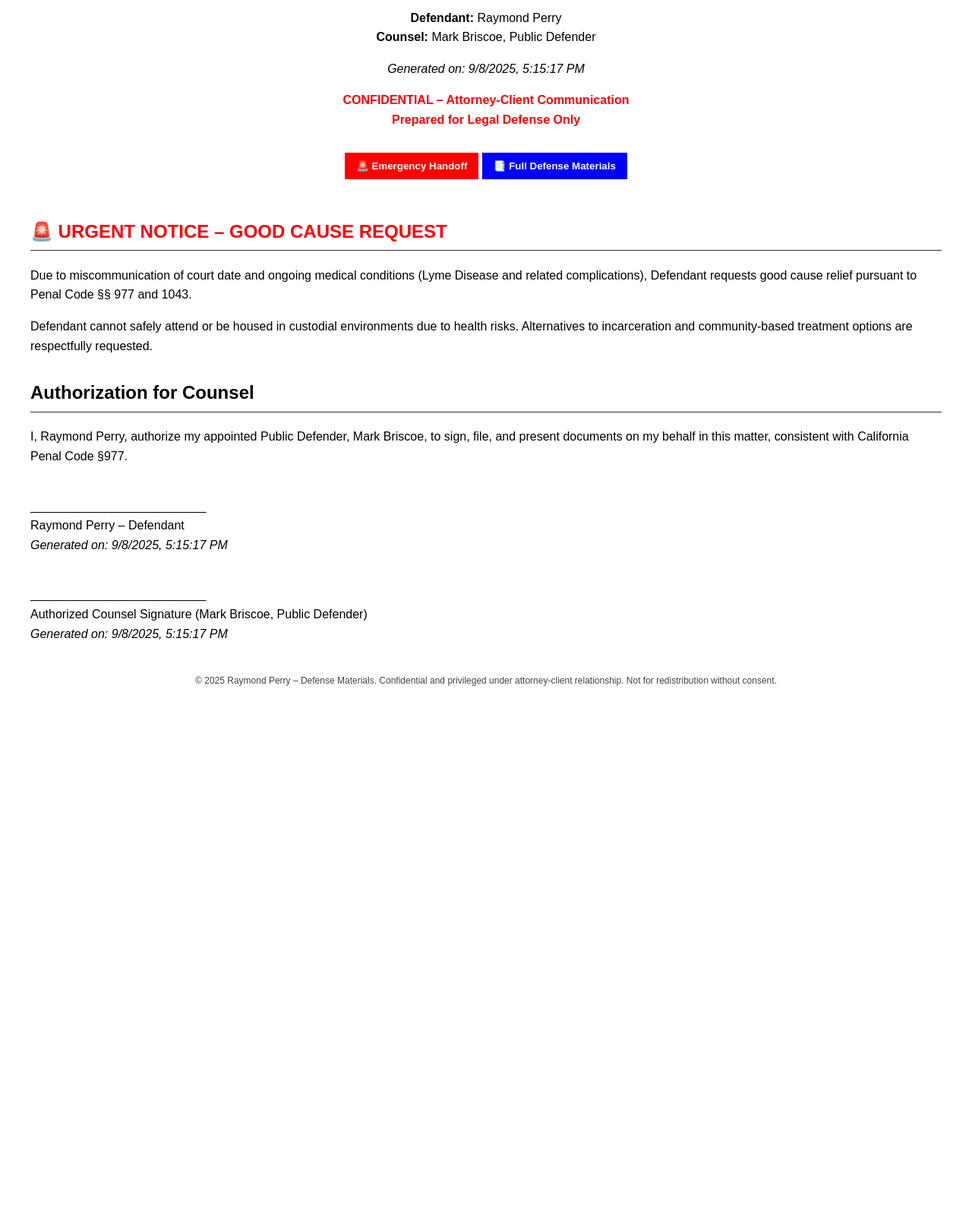
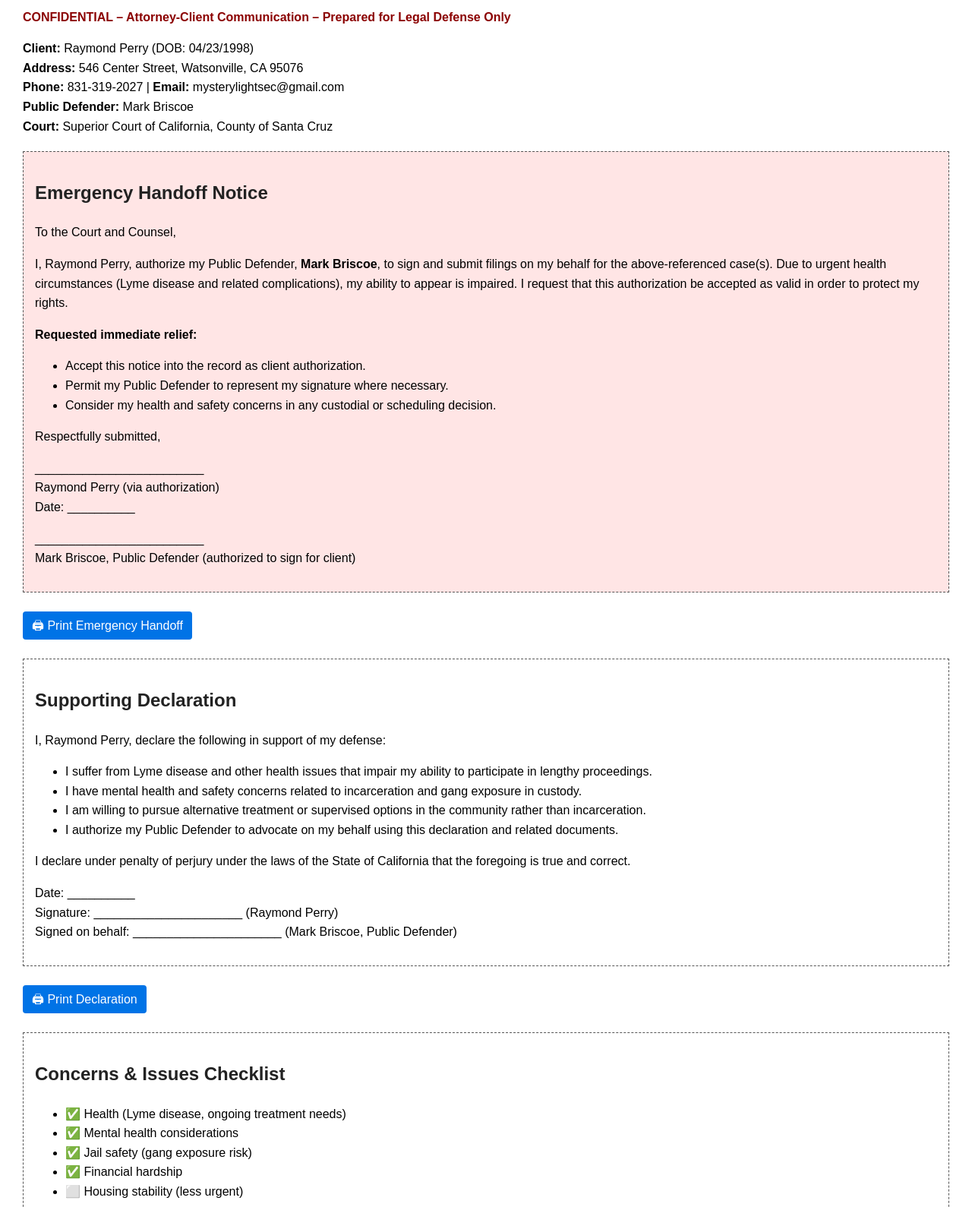
Before and after one commit to mysterylightsec-collab/collab-lightsec-public, a plain HTML site: page index.html in a window 1280 px wide. Shown: the part 93-1682 px from the top of the page at 76% size. Before the commit the page ends 1039 px from the top, so only its background shows below. Drawn offline with Linux system fonts and the light colour scheme.

Commit message:
Update index.html

```diff
--- a/index.html
+++ b/index.html
@@ -2,171 +2,104 @@
 <html lang="en">
 <head>
   <meta charset="UTF-8">
-  <title>Defense Materials – Raymond Perry</title>
+  <title>Defense Emergency Handoff - Raymond Perry</title>
   <style>
-    body { font-family: Arial, sans-serif; margin: 40px; line-height: 1.6; color:#000; }
-    header { text-align:center; margin-bottom:30px; }
-    header h1 { font-size: 28px; }
-    nav ul { list-style:none; padding:0; }
-    nav li { margin:8px 0; }
-    h2 { border-bottom:1px solid #333; padding-bottom:5px; margin-top:30px; }
-    .signature-block { margin-top:40px; }
-    .timestamp { font-style: italic; margin-top: 10px; }
-    footer { text-align:center; font-size: 12px; margin-top:40px; color:#444; }
-    .hidden { display:none; }
-    .toggle-btn { background:red; color:white; padding:10px 15px; border:none; cursor:pointer; font-weight:bold; margin-bottom:20px; }
-    .page-break { page-break-before: always; }
-    @media print {
-      .toggle-btn, nav { display:none; }
-      footer { position: fixed; bottom: 0; left: 0; right: 0; }
-    }
+    body { font-family: Arial, sans-serif; margin: 30px; line-height: 1.6; }
+    h1, h2, h3 { color: #222; }
+    .urgent { border: 2px solid red; padding: 15px; background: #ffe5e5; margin-bottom: 20px; }
+    .printable { border: 1px dashed #555; padding: 15px; margin: 20px 0; }
+    footer { font-size: 0.8em; color: #666; margin-top: 40px; text-align: center; }
+    .confidential { color: darkred; font-weight: bold; }
+    .button { display: inline-block; padding: 6px 12px; background: #0073e6; color: white;
+              text-decoration: none; border-radius: 4px; margin: 5px 0; }
   </style>
-  <script>
-    function setTimestamp() {
-      const now = new Date();
-      const formatted = now.toLocaleString();
-      document.querySelectorAll('.timestamp').forEach(el => el.textContent = "Generated on: " + formatted);
-    }
-    function toggleView(view) {
-      document.getElementById("emergency").classList.add("hidden");
-      document.getElementById("full").classList.add("hidden");
-      document.getElementById(view).classList.remove("hidden");
-    }
-    window.onload = setTimestamp;
-    window.onbeforeprint = setTimestamp;
-  </script>
 </head>
 <body>
 
-<header>
-  <h1>⚖️ Defense Materials – Raymond Perry</h1>
-  <p><strong>Defendant:</strong> Raymond Perry<br>
-  <strong>Counsel:</strong> Mark Briscoe, Public Defender</p>
-  <p class="timestamp"></p>
-  <p style="color:red; font-weight:bold;">CONFIDENTIAL – Attorney-Client Communication<br>
-  Prepared for Legal Defense Only</p>
-</header>
+  <h1>Defense Emergency Handoff</h1>
+  <p class="confidential">CONFIDENTIAL – Attorney-Client Communication – Prepared for Legal Defense Only</p>
+  <p><strong>Client:</strong> Raymond Perry (DOB: 04/23/1998)<br>
+     <strong>Address:</strong> 546 Center Street, Watsonville, CA 95076<br>
+     <strong>Phone:</strong> 831-319-2027 | <strong>Email:</strong> mysterylightsec@gmail.com<br>
+     <strong>Public Defender:</strong> Mark Briscoe<br>
+     <strong>Court:</strong> Superior Court of California, County of Santa Cruz</p>
 
-<div style="text-align:center;">
-  <button class="toggle-btn" onclick="toggleView('emergency')">🚨 Emergency Handoff</button>
-  <button class="toggle-btn" style="background:blue;" onclick="toggleView('full')">📑 Full Defense Materials</button>
-</div>
+  <!-- URGENT HANDOFF -->
+  <div class="urgent printable">
+    <h2>Emergency Handoff Notice</h2>
+    <p>To the Court and Counsel,</p>
+    <p>I, Raymond Perry, authorize my Public Defender, <strong>Mark Briscoe</strong>, to sign and submit filings on my behalf for the above-referenced case(s). Due to urgent health circumstances (Lyme disease and related complications), my ability to appear is impaired. I request that this authorization be accepted as valid in order to protect my rights.</p>
+    <p><strong>Requested immediate relief:</strong></p>
+    <ul>
+      <li>Accept this notice into the record as client authorization.</li>
+      <li>Permit my Public Defender to represent my signature where necessary.</li>
+      <li>Consider my health and safety concerns in any custodial or scheduling decision.</li>
+    </ul>
+    <p>Respectfully submitted,</p>
+    <p>_________________________<br>
+    Raymond Perry (via authorization)<br>
+    Date: __________</p>
+    <p>_________________________<br>
+    Mark Briscoe, Public Defender (authorized to sign for client)</p>
+  </div>
+  <a href="javascript:window.print()" class="button">🖨 Print Emergency Handoff</a>
 
-<!-- Emergency Handoff Section -->
-<div id="emergency">
-  <h2 style="color:red;">🚨 URGENT NOTICE – GOOD CAUSE REQUEST</h2>
-  <p>
-    Due to miscommunication of court date and ongoing medical conditions (Lyme Disease
-    and related complications), Defendant requests good cause relief pursuant to
-    Penal Code §§ 977 and 1043.
-  </p>
-  <p>
-    Defendant cannot safely attend or be housed in custodial environments due to
-    health risks. Alternatives to incarceration and community-based treatment
-    options are respectfully requested.
-  </p>
+  <!-- SUPPORTING DECLARATION -->
+  <div class="printable">
+    <h2>Supporting Declaration</h2>
+    <p>I, Raymond Perry, declare the following in support of my defense:</p>
+    <ul>
+      <li>I suffer from Lyme disease and other health issues that impair my ability to participate in lengthy proceedings.</li>
+      <li>I have mental health and safety concerns related to incarceration and gang exposure in custody.</li>
+      <li>I am willing to pursue alternative treatment or supervised options in the community rather than incarceration.</li>
+      <li>I authorize my Public Defender to advocate on my behalf using this declaration and related documents.</li>
+    </ul>
+    <p>I declare under penalty of perjury under the laws of the State of California that the foregoing is true and correct.</p>
+    <p>Date: __________<br>
+       Signature: ______________________ (Raymond Perry)<br>
+       Signed on behalf: ______________________ (Mark Briscoe, Public Defender)</p>
+  </div>
+  <a href="javascript:window.print()" class="button">🖨 Print Declaration</a>
 
-  <h2>Authorization for Counsel</h2>
-  <p>
-    I, Raymond Perry, authorize my appointed Public Defender, Mark Briscoe, to sign,
-    file, and present documents on my behalf in this matter, consistent with
-    California Penal Code §977.
-  </p>
+  <!-- ISSUES CHECKLIST -->
+  <div class="printable">
+    <h2>Concerns & Issues Checklist</h2>
+    <ul>
+      <li>✅ Health (Lyme disease, ongoing treatment needs)</li>
+      <li>✅ Mental health considerations</li>
+      <li>✅ Jail safety (gang exposure risk)</li>
+      <li>✅ Financial hardship</li>
+      <li>⬜ Housing stability (less urgent)</li>
+    </ul>
+  </div>
+  <a href="javascript:window.print()" class="button">🖨 Print Checklist</a>
 
-  <div class="signature-block">
-    <p>__________________________<br>
-    Raymond Perry – Defendant<br>
-    <span class="timestamp"></span></p>
+  <!-- BLANK FORMS (TEMPLATES) -->
+  <div class="printable">
+    <h2>Blank Forms (Ready for Use)</h2>
+    <p>These are structured for immediate use by the Public Defender. They are prefilled with client data where available.</p>
+    <h3>Motion to Continue</h3>
+    <p>Case No: ___________<br>
+       Defendant: Raymond Perry<br>
+       Reason: Health and safety concerns impair ability to appear. Request continuance.</p>
+
+    <h3>Motion for Alternative Treatment</h3>
+    <p>Case No: ___________<br>
+       Defendant: Raymond Perry<br>
+       Relief Requested: Consider treatment/mental health program instead of custody.</p>
+
+    <h3>General Declaration</h3>
+    <p>Case No: ___________<br>
+       Declarant: Raymond Perry<br>
+       Statement: ______________________</p>
   </div>
+  <a href="javascript:window.print()" class="button">🖨 Print Blank Forms</a>
 
-  <div class="signature-block">
-    <p>__________________________<br>
-    Authorized Counsel Signature (Mark Briscoe, Public Defender)<br>
-    <span class="timestamp"></span></p>
-  </div>
-</div>
-
-<!-- Full Defense Materials Section -->
-<div id="full" class="hidden">
-  <nav>
-    <h2>Table of Contents</h2>
-    <ul>
-      <li><a href="#good-cause">Good Cause Statement</a></li>
-      <li><a href="#health">Health & Safety Declarations</a></li>
-      <li><a href="#cases">Case Numbers & References</a></li>
-      <li><a href="#supporting">Supporting Documents</a></li>
-      <li><a href="#authorization">Authorization for Counsel</a></li>
-    </ul>
-  </nav>
-
-  <section id="good-cause">
-    <h2>Good Cause Statement</h2>
-    <p>
-      See attached urgent notice regarding miscommunication of court date and medical conditions
-      as grounds under Penal Code §§ 977, 1043 for good cause continuance and treatment-based
-      alternatives.
-    </p>
-    <div class="page-break"></div>
-  </section>
-
-  <section id="health">
-    <h2>Health & Safety Declarations</h2>
-    <p>
-      The defendant, Raymond Perry, suffers from Lyme Disease and related complications.
-      Exposure to jail environments significantly worsens condition and presents unacceptable
-      health risks. The Court is respectfully asked to consider community-based supervision,
-      treatment, and alternatives to incarceration.
-    </p>
-    <div class="page-break"></div>
-  </section>
-
-  <section id="cases">
-    <h2>Case Numbers & References</h2>
-    <ul>
-      <li>Santa Cruz County – [insert case number(s)]</li>
-      <li>Santa Clara County – [insert case number(s)]</li>
-    </ul>
-    <p>
-      These cases are interrelated and require consolidated consideration for any
-      proposed solution.
-    </p>
-    <div class="page-break"></div>
-  </section>
-
-  <section id="supporting">
-    <h2>Supporting Documents</h2>
-    <p>
-      Exhibits to be attached separately (medical records, screenshots of PD communication,
-      correspondence, prior filings). Placeholder section for inclusion by counsel.
-    </p>
-    <div class="page-break"></div>
-  </section>
-
-  <section id="authorization">
-    <h2>Authorization for Counsel</h2>
-    <p>
-      I, Raymond Perry, authorize my appointed Public Defender, Mark Briscoe, to sign, file, and
-      present documents on my behalf in this matter, consistent with California Penal Code §977.
-    </p>
-
-    <div class="signature-block">
-      <p>__________________________<br>
-      Raymond Perry – Defendant<br>
-      <span class="timestamp"></span></p>
-    </div>
-
-    <div class="signature-block">
-      <p>__________________________<br>
-      Authorized Counsel Signature (Mark Briscoe, Public Defender)<br>
-      <span class="timestamp"></span></p>
-    </div>
-  </section>
-</div>
-
-<footer>
-  © 2025 Raymond Perry – Defense Materials. Confidential and privileged under attorney-client relationship.
-  Not for redistribution without consent.
-</footer>
+  <footer>
+    © 2025 Raymond Perry – Defense Materials. <br>
+    Confidential and privileged under attorney-client relationship. <br>
+    Not for redistribution without consent.
+  </footer>
 
 </body>
 </html>
```
